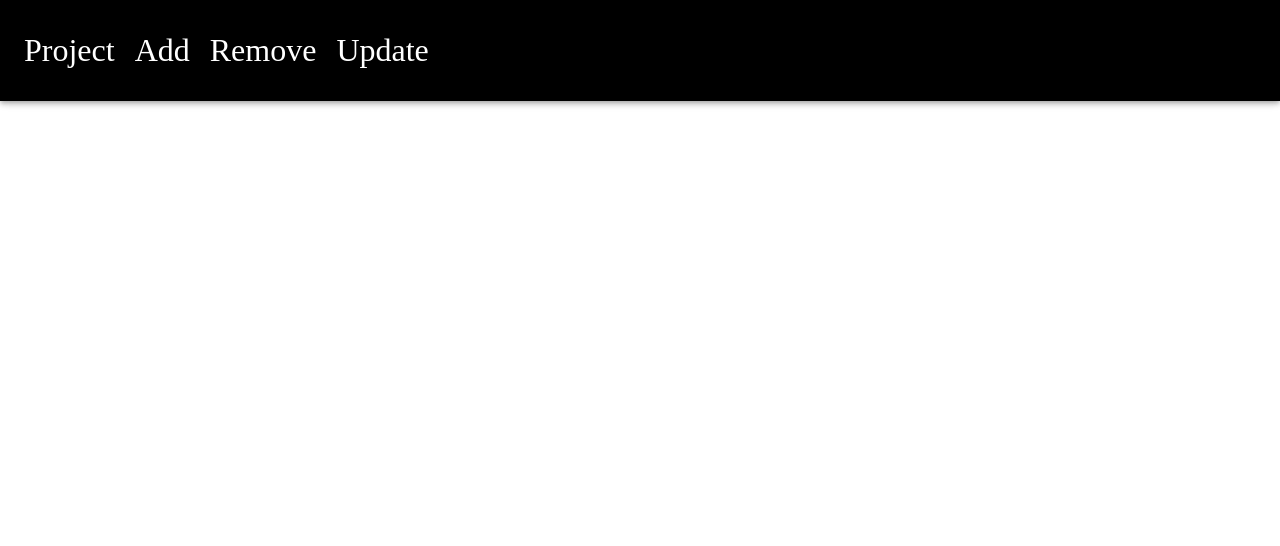
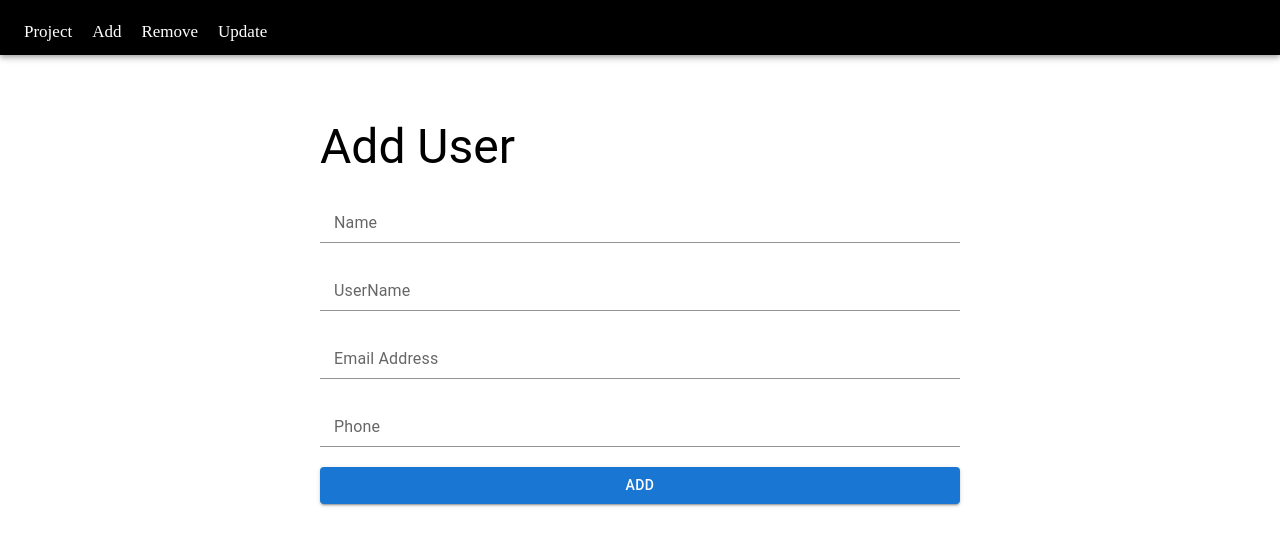
Before and after one commit to kundankshah-0334/ReactJS-Series, a React (Create React App) app in the folder crud1/: page /add in a window 1280 px wide. Shown: the top 546 px of the page. Built offline with nearby package versions, Linux system fonts and the light colour scheme; the HTML template or start-up script is replaced by a standard one.

Commit message:
form created

```diff
--- a/crud1/package.json
+++ b/crud1/package.json
@@ -11,6 +11,7 @@
     "@testing-library/user-event": "^13.5.0",
     "react": "^18.2.0",
     "react-dom": "^18.2.0",
+    "react-router-dom": "^6.15.0",
     "react-scripts": "5.0.1",
     "web-vitals": "^2.1.4"
   },
--- a/crud1/src/App.jsx
+++ b/crud1/src/App.jsx
@@ -1,10 +1,29 @@
 import React from "react";
 import Navbar from "./component/Navbar";
+
+import AddUser from "./component/AddUser";
+import AllUser from "./component/AllUser";
+import Project from "./component/Project";
+
+ import {BrowserRouter , Routes , Route} from "react-router-dom"
 
 const App = () => {
   return (
     <>
+      <BrowserRouter>
       <Navbar />
+      <Routes>
+      <Route exact path="/" element={<Project />} />
+      <Route exact path="/add" element={<AddUser />} />
+      <Route exact path="/all" element={<AllUser />} />
+
+
+      </Routes>
+
+
+
+      </BrowserRouter>
+
 
     </>
   );
--- a/crud1/src/component/AddUser.jsx
+++ b/crud1/src/component/AddUser.jsx
@@ -0,0 +1,57 @@
+import { FormGroup , FormControl ,Button , InputLabel , Typography , Input , styled} from "@mui/material";
+import React, { useState } from "react";
+
+const Container = styled(FormGroup)
+`
+width : 50%;
+align-item : center;
+margin :5% auto 0  auto ;
+& > div{
+    margin-top : 20px;
+}
+`;
+const initialValue = {
+    name : "",
+    usename : "",
+    email : "",
+    phone : ""
+}
+const AddUser = () => {
+
+
+    const [user , setUser] = useState(initialValue);
+    const OnValueChange = (event) => {
+        setUser({...user , [event.target.name] : event.target.value});
+        console.log(user);
+    }
+
+  return (
+    <>
+    <Container>
+    <Typography variant="h3">Add User</Typography>
+        <FormControl>
+            <InputLabel htmlFor="my-input">Name</InputLabel>
+            <Input name="name" onChange={(event) => OnValueChange(event)} aria-describedby="my-helper-text" />
+        </FormControl>
+        <FormControl>
+            <InputLabel htmlFor="my-input">UserName</InputLabel>
+            <Input name="username" onChange={(event) => OnValueChange(event)} aria-describedby="my-helper-text" />
+        </FormControl>
+        <FormControl>
+            <InputLabel htmlFor="my-input">Email Address</InputLabel>
+            <Input name="email" onChange={(event) => OnValueChange(event)} aria-describedby="my-helper-text" />
+        </FormControl>
+        <FormControl>
+            <InputLabel htmlFor="my-input">Phone</InputLabel>
+            <Input name="phone" onChange={(event) => OnValueChange(event)} aria-describedby="my-helper-text" />
+        </FormControl>
+        <FormControl>
+        <Button variant="contained">Add</Button>
+        </FormControl>
+    </Container>
+    </>
+
+  );
+}
+
+export default AddUser;
--- a/crud1/src/component/AllUser.jsx
+++ b/crud1/src/component/AllUser.jsx
@@ -0,0 +1,12 @@
+import React from "react";
+
+const AllUser = () => {
+  return (
+    <>
+    <h1>Hello from the AllUser</h1>
+    </>
+
+  );
+}
+
+export default AllUser;
--- a/crud1/src/component/Navbar.jsx
+++ b/crud1/src/component/Navbar.jsx
@@ -2,27 +2,35 @@ import React from "react";
 import { Toolbar, AppBar } from '@mui/material';
 
 import styled from "@emotion/styled";
+import { NavLink } from "react-router-dom";
 
 const Header = styled(AppBar)`
   background-color: black;
   font-size: 32px;
   color: white;
+  padding:0px;
+  height:55px;
+  margin : 0px;
 `;
-const Pitem = styled('p')`
+const Pitem = styled(NavLink)`
    margin-right : 20px;
-  font-size: 32px;
+   padding : 0px;
+  font-size: 17px;
+  cursor:pointer;
+  color: white;
+  text-decoration : none;
 
 `;
 
 const Navbar = () => {
   return (
     <>
-          <Header>
+          <Header position="static">
           <Toolbar>
-            <Pitem>Project </Pitem>
-            <Pitem>Add</Pitem>
-            <Pitem>Remove</Pitem>
-            <Pitem>Update </Pitem>
+            <Pitem to="/">Project </Pitem>
+            <Pitem to="/add">Add</Pitem>
+            <Pitem to="/remove">Remove</Pitem>
+            <Pitem  to="/all">Update </Pitem>
           </Toolbar>
             </Header>
     </>
--- a/crud1/src/component/Project.jsx
+++ b/crud1/src/component/Project.jsx
@@ -0,0 +1,12 @@
+import React from "react";
+
+const Project = () => {
+  return (
+    <>
+    <h1>Hello from the Project</h1>
+    </>
+
+  );
+}
+
+export default Project;
```
Also changed, not shown: 1 other file (tests, documents, lock files or other folders).
